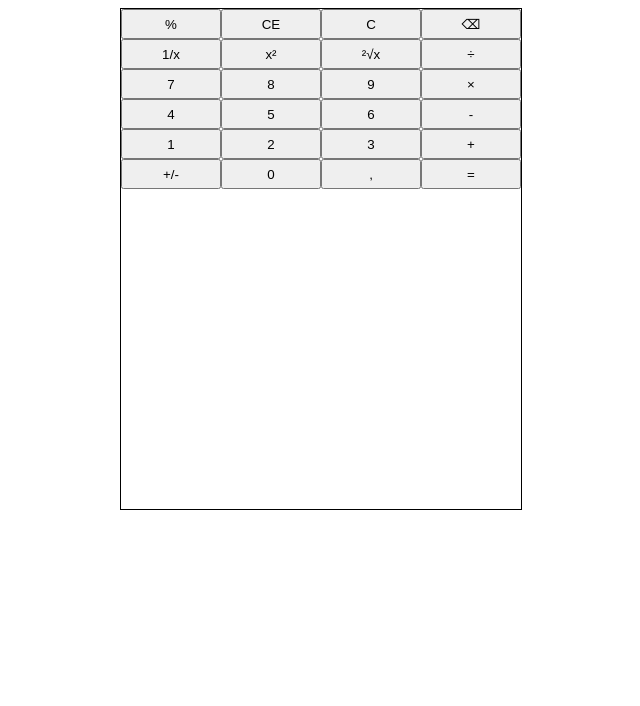
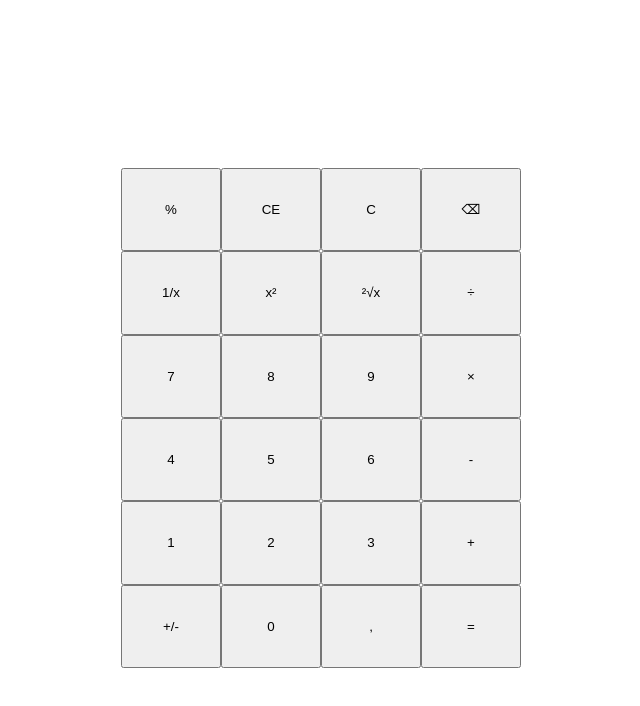
Before and after one commit to CrazyCatCZ/kalkulacka-skolni-projekt, a website: page static/index.html in a window 1280 px wide. Shown: the whole page, without its empty margins (319-959 px from the left). Drawn offline with Linux system fonts and the light colour scheme.

Commit message:
Upravená výška řádku

```diff
--- a/static/style.css
+++ b/static/style.css
@@ -12,16 +12,18 @@
 }
 
 #calculator {
+    margin-top: 10em;
     height: 500px;
     width: 400px;
-    border: solid black 1px
+    border: solid black 0px
 }
 
 .row {
     display: flex;
+    flex: 1;
+    height: calc(100% / 6);
 }
 
 .row button {
-    min-height: 30px;
     flex: 1;
 }
```
